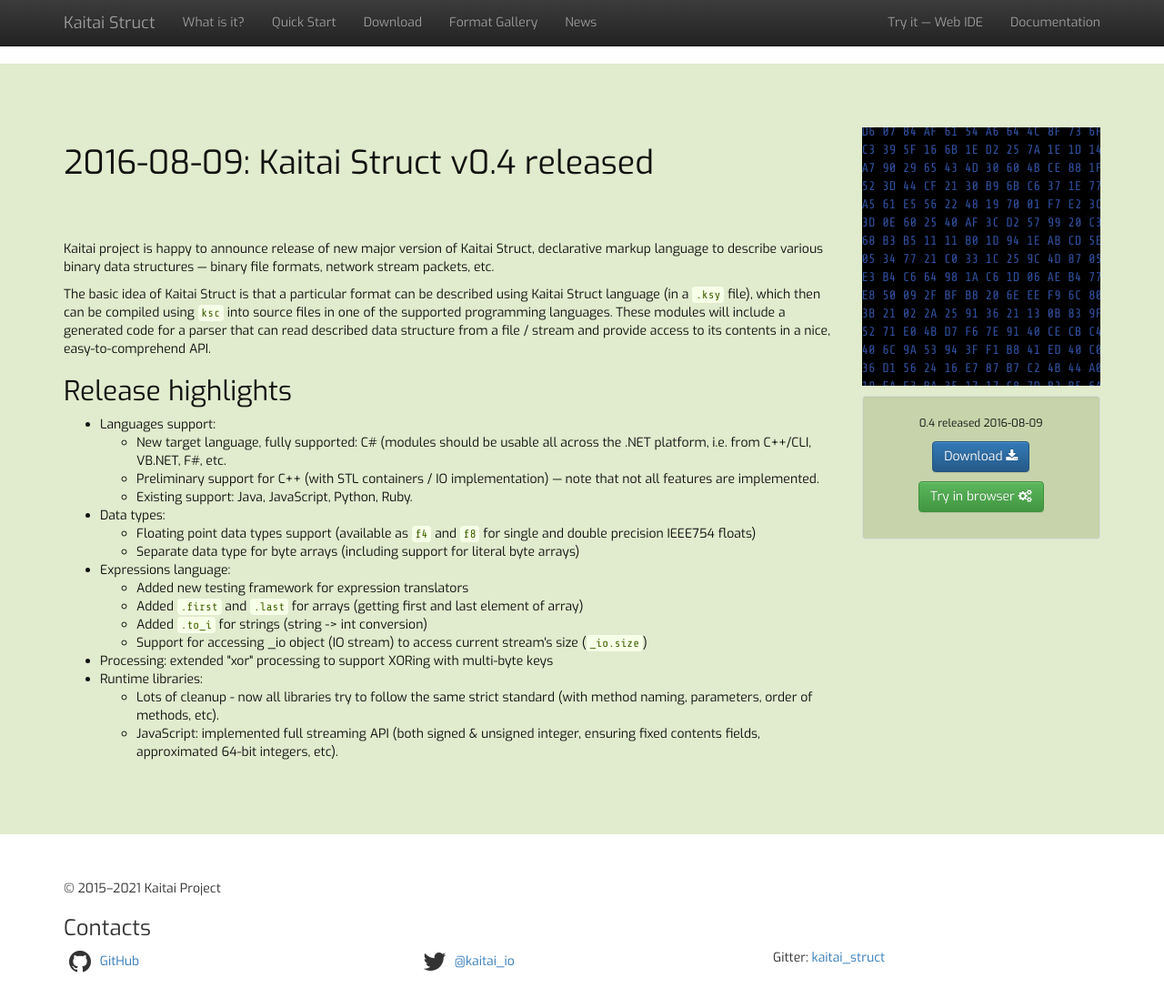
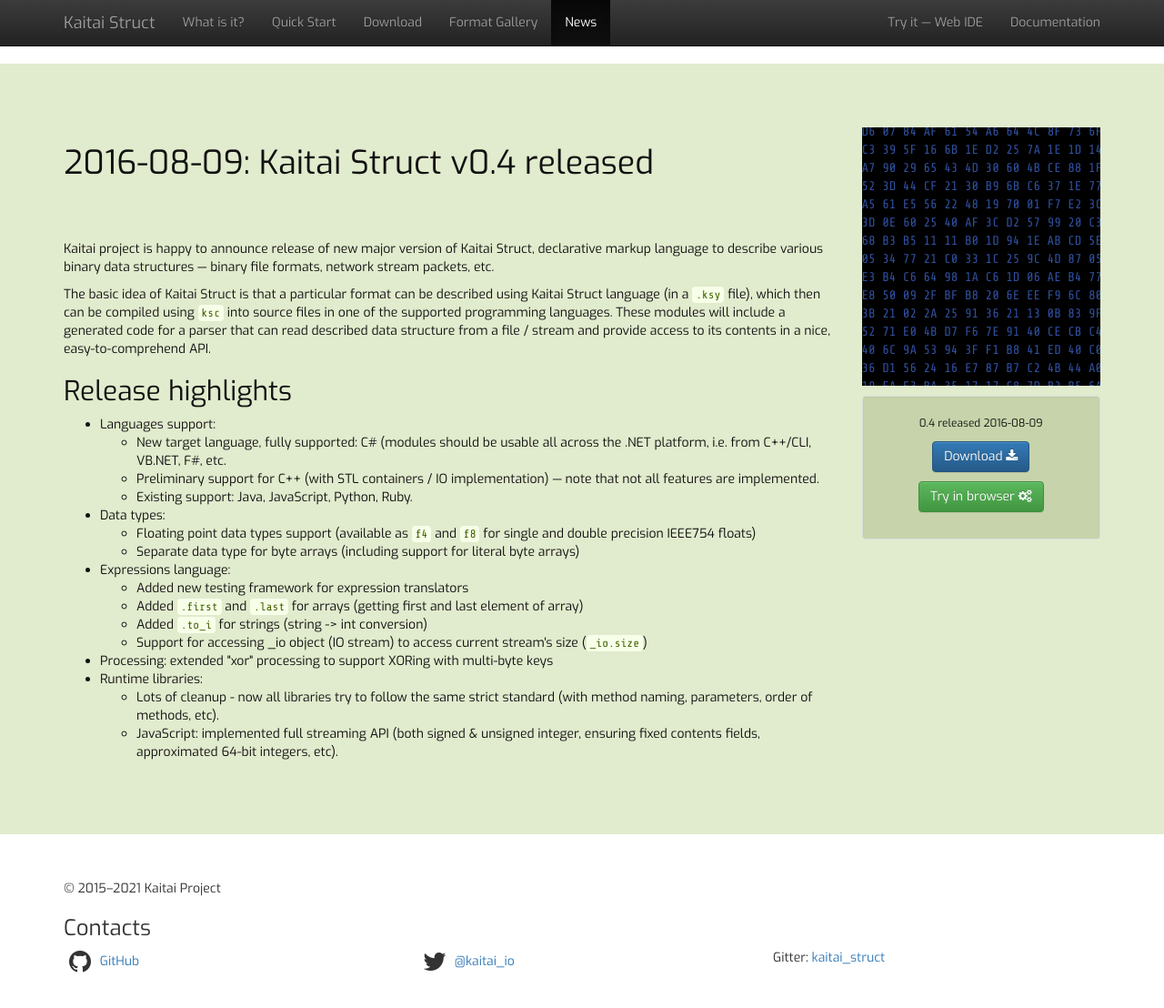
Before and after one commit to kaitai-io/kaitai-io.github.io, a Jekyll site: the page built from _posts/2016-08-09-kaitai-struct-v0.4-released.md, in a window 1280 px wide and 1121 px high. Shown: the top 1108 px of the window at 91% size. Built offline with Jekyll 4.4.1, drawn with Linux system fonts in a browser that asks for light colours; nearby versions of some CDN libraries.

Commit message:
Activate the 'news' <li> when viewing news pages

```diff
--- a/_layouts/default.html
+++ b/_layouts/default.html
@@ -56,7 +56,9 @@
                     <li><a href="{{ root_path }}#quick-start">Quick Start</a></li>
                     <li><a href="{{ root_path }}#download">Download</a></li>
                     <li><a href="//formats.kaitai.io/">Format Gallery</a></li>
-                    <li{% if page.url == '/news/' %} class="active"{% endif %}><a href="/news/">News</a></li>
+                    {% assign news_prefix = '/news/' %}
+                    {% assign page_url_start = page.url | slice: 0, news_prefix.size %}
+                    <li{% if page_url_start == news_prefix %} class="active"{% endif %}><a href="/news/">News</a></li>
                 </ul>
                 <ul class="nav navbar-nav navbar-right">
                     <li><a href="https://ide.kaitai.io/">Try it &mdash; Web IDE</a></li>
```
